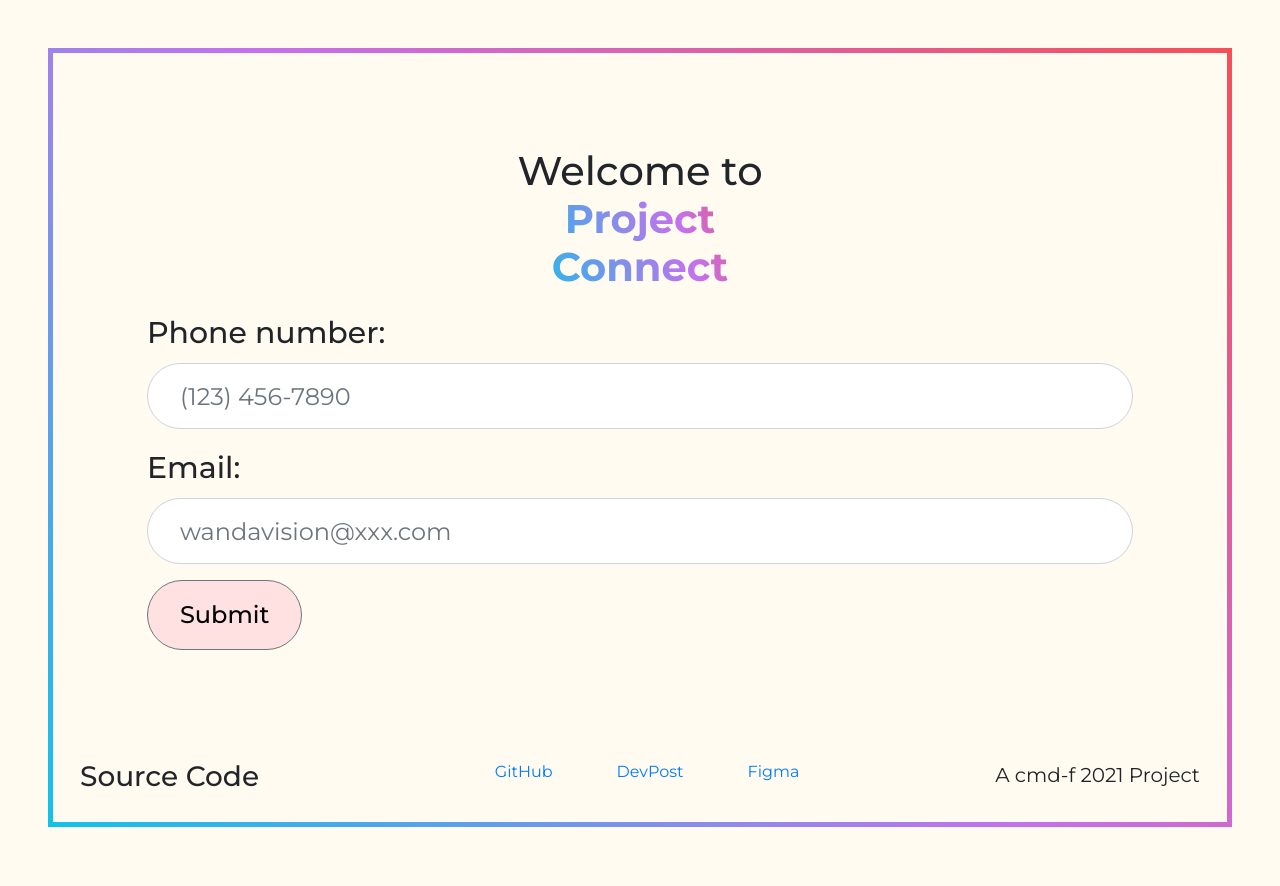
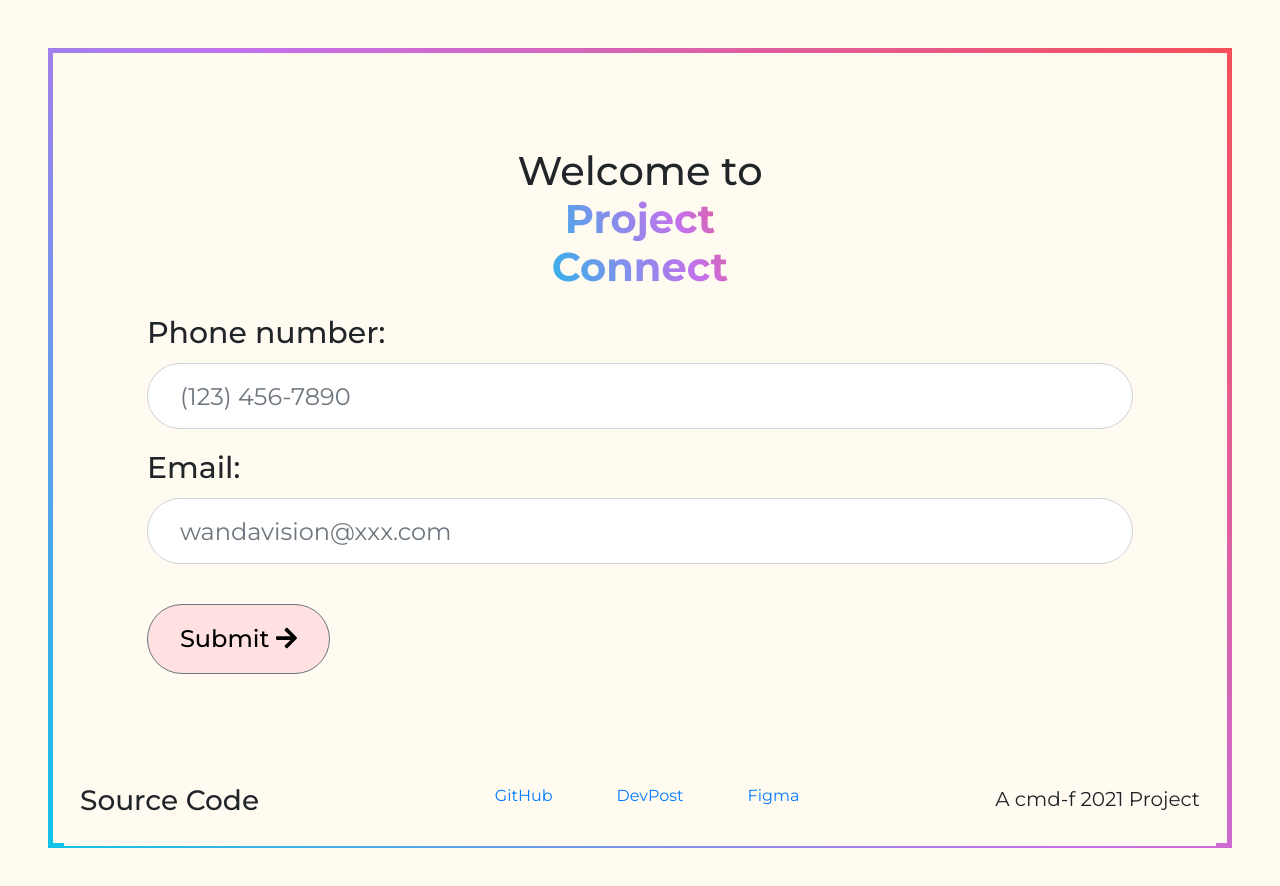
Before and after one commit to carinabii/react-project-connect, a React (Create React App) app: page / in a window 1280 px wide. Both pictures are taken after a click on the button "Log in". Shown: the top 886 px of the page. Built offline with nearby package versions, Linux system fonts and the light colour scheme.

Commit message:
add button icon

```diff
--- a/src/App.js
+++ b/src/App.js
@@ -50,9 +50,8 @@ function App() {
               placeholder="wandavision@xxx.com"
             ></Form.Control>
           </Form.Group>
-          <Button onClick={suggestions} variant="secondary" type="submit">
-            Submit
-          </Button>
+          <br></br>
+          <Button variant="secondary" id="submitPlatform" onClick={suggestions}> Submit <FontAwesomeIcon icon={faArrowRight} className="FontAwesomeIcon"/></Button>
         </Form>
 
       </div>,
```
